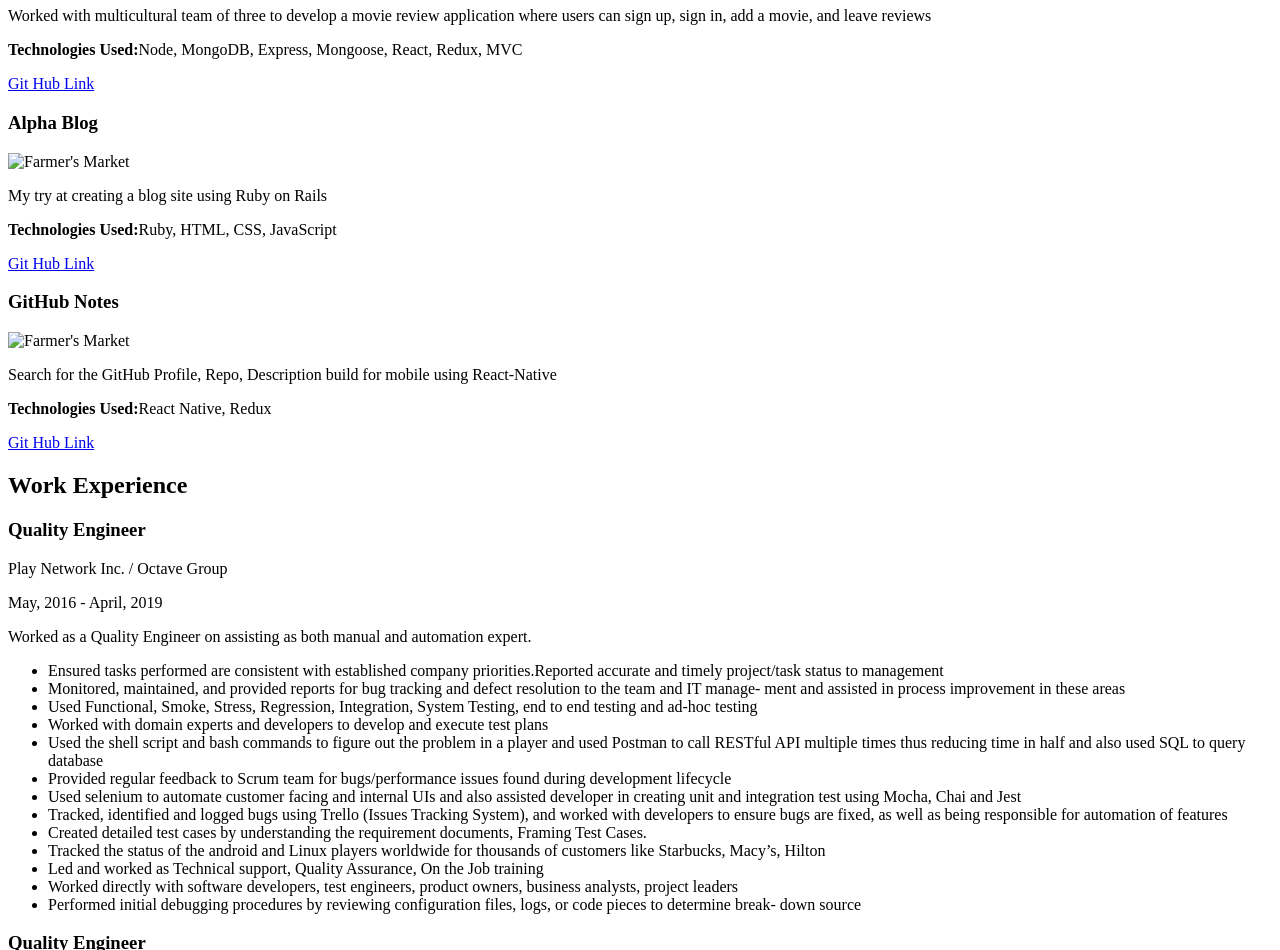
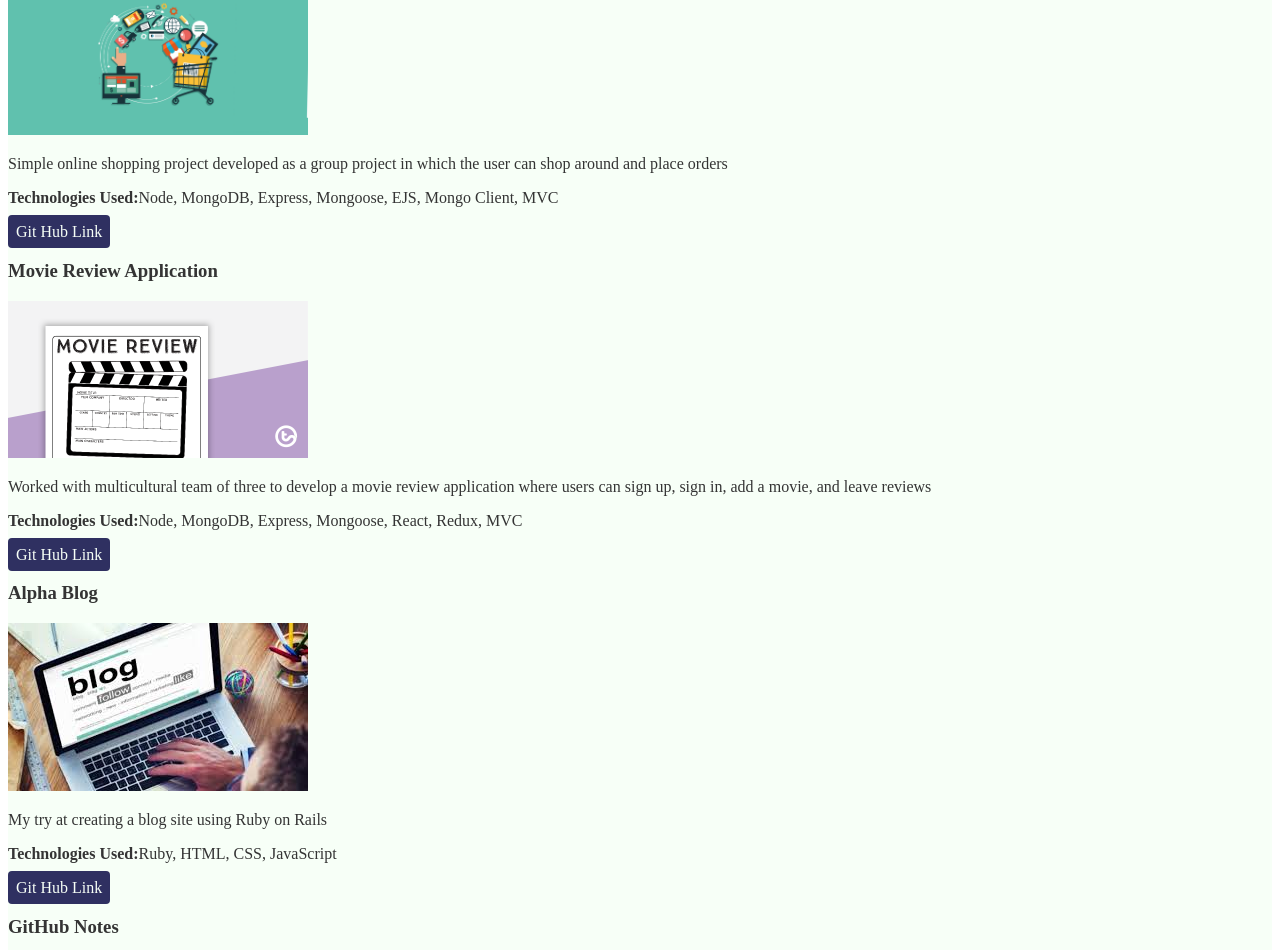
Before and after one commit to ghimirea/myPortfolio, a plain HTML site: page index.html in a window 1280 px wide. Shown: the part 674-1624 px from the top of the page. Drawn offline with Linux system fonts and the light colour scheme.

Commit message:
Added images and background colors for different sections and for the links

```diff
--- /dev/null
+++ b/css/styles.css
@@ -0,0 +1,50 @@
+/* Global Styles
+-----------------------------------*/
+body {
+  color: #343434; /*Dark Grey*/
+}
+img {
+  width: 300px;
+}
+a {
+  color: #ffe66d; /* Yellow */
+}
+
+/* Profile
+-----------------------------------*/
+header {
+  background: #2f3061; /*Dark Blue */
+  color: #f7fff7; /* Almost White */
+}
+
+/* Projects
+-----------------------------------*/
+.projects {
+  background: #f7fff7; /*Almost White */
+}
+.projects .btn {
+  color: #f7fff7; /*Almost White */
+  background: #2f3061; /*Dark Blue */
+  text-decoration: none;
+  padding: 8px;
+  border-radius: 4px;
+}
+.projects a:hover {
+  background: rgba(47, 48, 97, 80%);
+}
+
+/* Work Experience
+-----------------------------------*/
+.work-experience {
+  background: #a1c6d7; /* Light blue */
+}
+
+/* Education
+-----------------------------------*/
+
+/* Contact Info
+-----------------------------------*/
+footer {
+  background: #343434; /*Dark Grey*/
+  color: #f7fff7; /* Almost White */
+}
--- a/index.html
+++ b/index.html
@@ -4,6 +4,7 @@
     <meta charset="UTF-8" />
     <meta name="viewport" content="width=device-width, initial-scale=1.0" />
     <title>Ashim's PORTFOLIO</title>
+    <link rel="stylesheet" href="css/styles.css" />
   </head>
   <body>
     <main>
@@ -22,11 +23,11 @@
       </header>
 
       <!-- ********************  PROJECTS / PORTFOLIO  ********************* -->
-      <section>
+      <section class='projects'>
         <h2>Featured Projects</h2>
         <section>
           <h3>LocalOnline</h3>
-          <img src="project-thumbnail.png" alt="Farmer's Market" />
+          <img src="images/online-farmers-markets.jpg" alt="Farmer's Market" />
           <p>
             This was the final project for my Master's Program. This was created
             in the midst of COVID-19. It is an online farmer's market using
@@ -37,14 +38,14 @@
             <strong>Technologies Used:</strong>React, Redux, React Native, Node,
             MongoDB,Express, Mongoose, EJS, MVC, Google Cloud, Swagger, JWT
           </p>
-          <a href="https://github.com/ghimirea/finalProject" target="_blank"
+          <a class='btn' href="https://github.com/ghimirea/finalProject" target="_blank"
             >Git Hub Link</a
           >
         </section>
 
         <section>
           <h3>Online Shopping</h3>
-          <img src="project-thumbnail.png" alt="Farmer's Market" />
+          <img src="images/online-shopping.png" alt="Online Shopping" />
           <p>
             Simple online shopping project developed as a group project in which
             the user can shop around and place orders
@@ -53,14 +54,14 @@
             <strong>Technologies Used:</strong>Node, MongoDB, Express, Mongoose,
             EJS, Mongo Client, MVC
           </p>
-          <a href="https://github.com/ghimirea/online-shop-app" target="_blank"
+          <a class='btn' href="https://github.com/ghimirea/online-shop-app" target="_blank"
             >Git Hub Link</a
           >
         </section>
 
         <section>
           <h3>Movie Review Application</h3>
-          <img src="project-thumbnail.png" alt="Farmer's Market" />
+          <img src="images/movie-review.png" alt="Movie Review" />
           <p>
             Worked with multicultural team of three to develop a movie review
             application where users can sign up, sign in, add a movie, and leave
@@ -70,37 +71,37 @@
             <strong>Technologies Used:</strong>Node, MongoDB, Express, Mongoose,
             React, Redux, MVC
           </p>
-          <a href="https://github.com/ghimirea/movieReview" target="_blank"
+          <a class='btn' href="https://github.com/ghimirea/movieReview" target="_blank"
             >Git Hub Link</a
           >
         </section>
 
         <section>
           <h3>Alpha Blog</h3>
-          <img src="project-thumbnail.png" alt="Farmer's Market" />
+          <img src="images/blog.jpeg" alt="Blog" />
           <p>My try at creating a blog site using Ruby on Rails</p>
           <p><strong>Technologies Used:</strong>Ruby, HTML, CSS, JavaScript</p>
-          <a href="https://github.com/ghimirea/alpha-blog" target="_blank"
+          <a class='btn' href="https://github.com/ghimirea/alpha-blog" target="_blank"
             >Git Hub Link</a
           >
         </section>
 
         <section>
           <h3>GitHub Notes</h3>
-          <img src="project-thumbnail.png" alt="Farmer's Market" />
+          <img src="images/github.jpeg" alt="GitHub" />
           <p>
             Search for the GitHub Profile, Repo, Description build for mobile
             using React-Native
           </p>
           <p><strong>Technologies Used:</strong>React Native, Redux</p>
-          <a href="https://github.com/ghimirea/GitHub_Notes" target="_blank"
+          <a class='btn' href="https://github.com/ghimirea/GitHub_Notes" target="_blank"
             >Git Hub Link</a
           >
         </section>
       </section>
 
       <!-- ***********************  WORK EXPERIENCE  *********************** -->
-      <section>
+      <section class='work-experience'>
         <h2>Work Experience</h2>
 
         <section>
@@ -218,7 +219,7 @@
       </section>
 
       <!-- ******************  EDUCATION & CERTIFICATIONS ****************** -->
-      <section>
+      <section class='education'>
         <h2>Education</h2>
 
         <!-- Copy this whole <section> block to add more schools. -->
```
Also changed, not shown: images/blog.jpeg (added), images/github.jpeg (added), images/movie-review.png (added), images/online-farmers-markets.jpg (added), images/online-shopping.png (added).
